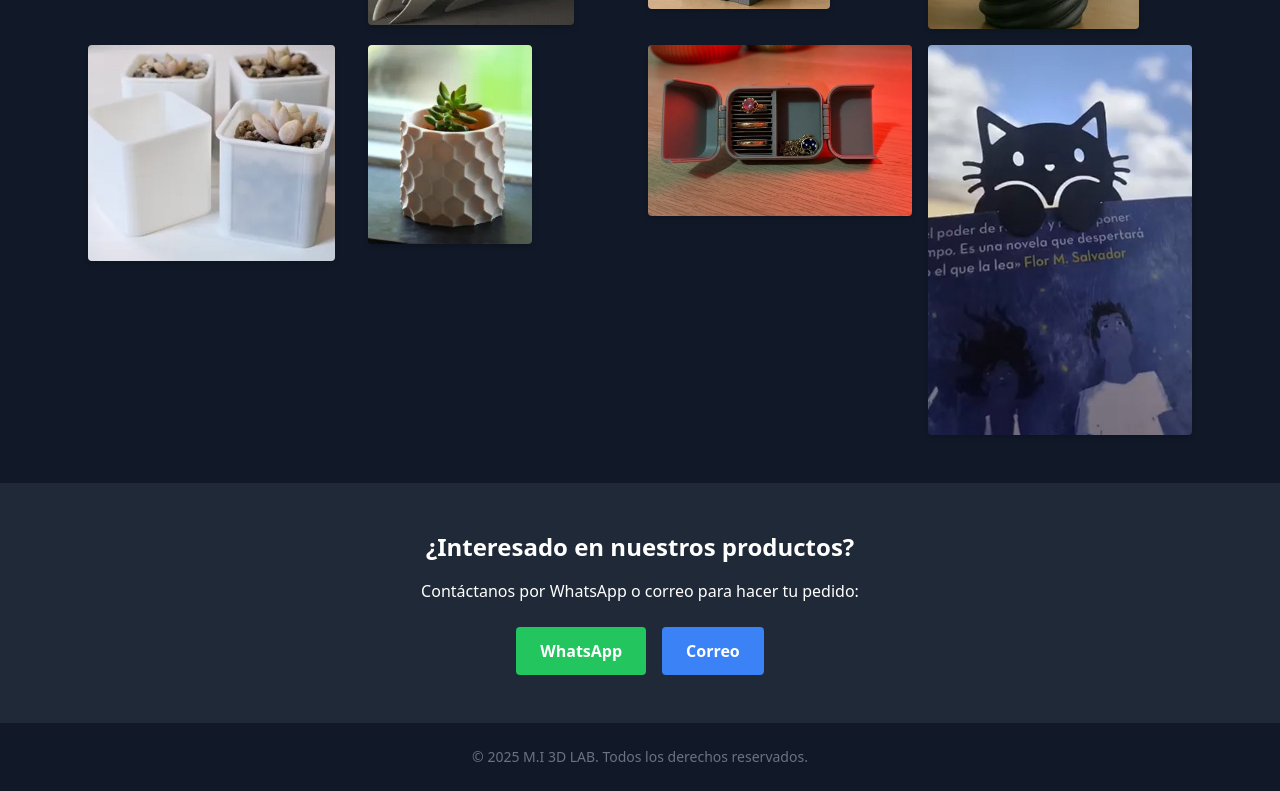
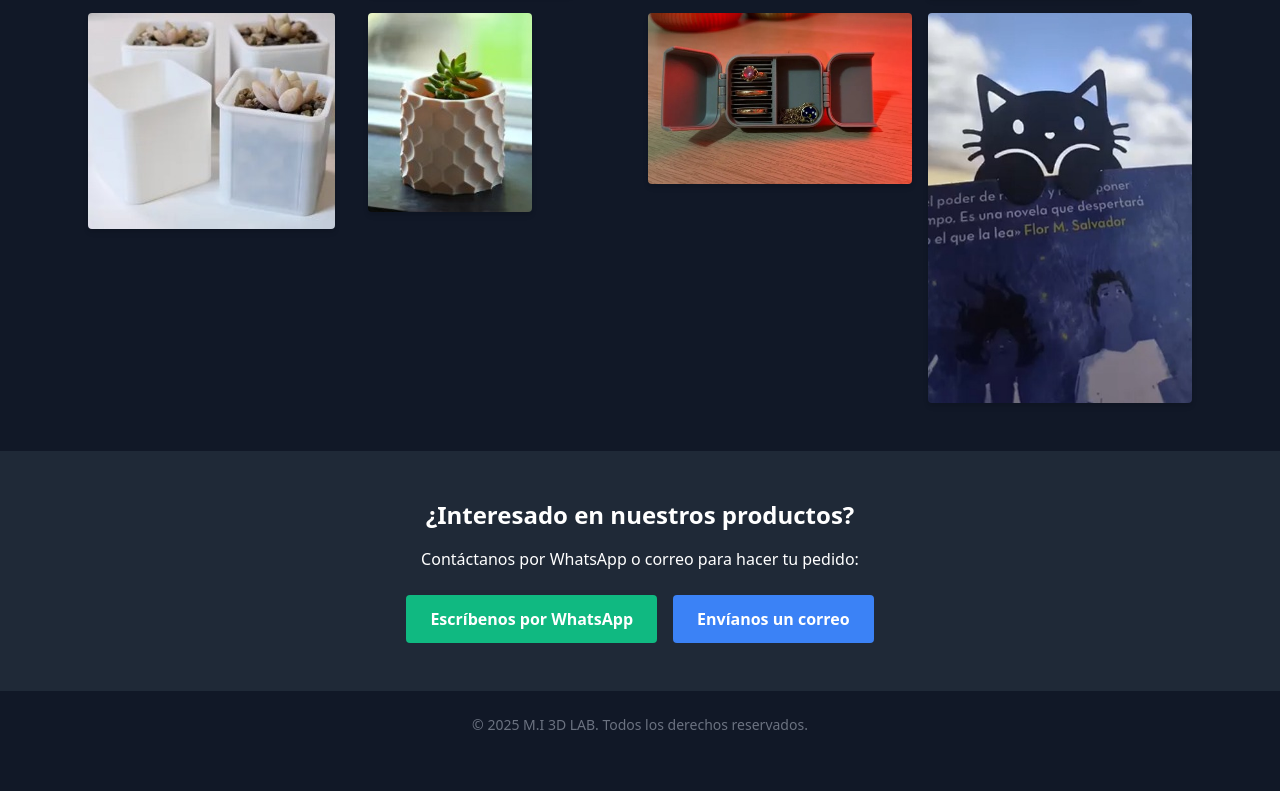
Before and after one commit to MI-3D-LAB/mi3dlab-sitio, a plain HTML site: page index.html in a window 1280 px wide. Shown: the part 1311-2102 px from the top of the page. After the commit the page ends 2070 px from the top, so only its background shows below. Drawn offline with nearby package versions, Linux system fonts and the light colour scheme.

Commit message:
Actualización completa del sitio con número de WhatsApp corregido

```diff
--- a/index.html
+++ b/index.html
@@ -2,23 +2,24 @@
 <html lang="es">
 <head>
   <meta charset="UTF-8" />
-  <meta name="viewport" content="width=device-width, initial-scale=1.0"/>
+  <meta name="viewport" content="width=device-width, initial-scale=1.0" />
   <title>MI 3D LAB</title>
-  <script src="https://cdn.tailwindcss.com"></script>
+  <link href="https://cdn.jsdelivr.net/npm/tailwindcss@2.2.19/dist/tailwind.min.css" rel="stylesheet">
 </head>
 <body class="bg-gray-900 text-white font-sans">
 
   <!-- Presentación -->
-  <section class="px-6 py-20 max-w-4xl mx-auto text-center">
+  <section class="text-center py-16">
     <h1 class="text-4xl font-bold mb-4">Bienvenido a MI 3D LAB</h1>
     <p class="text-lg text-gray-300">Especialistas en impresión 3D personalizada. Calidad, diseño e innovación para todos tus proyectos.</p>
   </section>
 
   <!-- Galería -->
-  <section class="px-6 py-12 max-w-6xl mx-auto" id="galeria">
+  <section class="px-6 py-12 max-w-6xl mx-auto">
     <h2 class="text-3xl font-semibold mb-6 text-center">Nuestros Productos</h2>
     <div class="grid grid-cols-2 sm:grid-cols-3 md:grid-cols-4 gap-4">
-      <!-- Aquí tus imágenes -->
+      <!-- 20 imágenes -->
+      <!-- Puedes reemplazar los nombres o duplicar más -->
       <img src="./images/img1.jpg" alt="Producto 1" class="rounded shadow-md hover:scale-105 transition-transform duration-300">
       <img src="./images/img2.jpg" alt="Producto 2" class="rounded shadow-md hover:scale-105 transition-transform duration-300">
       <img src="./images/img3.jpg" alt="Producto 3" class="rounded shadow-md hover:scale-105 transition-transform duration-300">
@@ -47,8 +48,12 @@
     <h2 class="text-2xl font-semibold mb-4">¿Interesado en nuestros productos?</h2>
     <p class="mb-6">Contáctanos por WhatsApp o correo para hacer tu pedido:</p>
     <div class="flex flex-col sm:flex-row justify-center gap-4">
-      <a href="https://wa.me/51940422055" target="_blank" class="bg-green-500 px-6 py-3 rounded text-white font-semibold hover:bg-green-600 transition">WhatsApp</a>
-      <a href="mailto:mi.3d.lab.printing@gmail.com" class="bg-blue-500 px-6 py-3 rounded text-white font-semibold hover:bg-blue-600 transition">Correo</a>
+      <a href="https://wa.me/51944022505" target="_blank" class="bg-green-500 px-6 py-3 rounded text-white font-semibold hover:bg-green-600 transition duration-300">
+        Escríbenos por WhatsApp
+      </a>
+      <a href="mailto:mi.3d.lab.printing@gmail.com" class="bg-blue-500 px-6 py-3 rounded text-white font-semibold hover:bg-blue-600 transition duration-300">
+        Envíanos un correo
+      </a>
     </div>
   </section>
 
```
